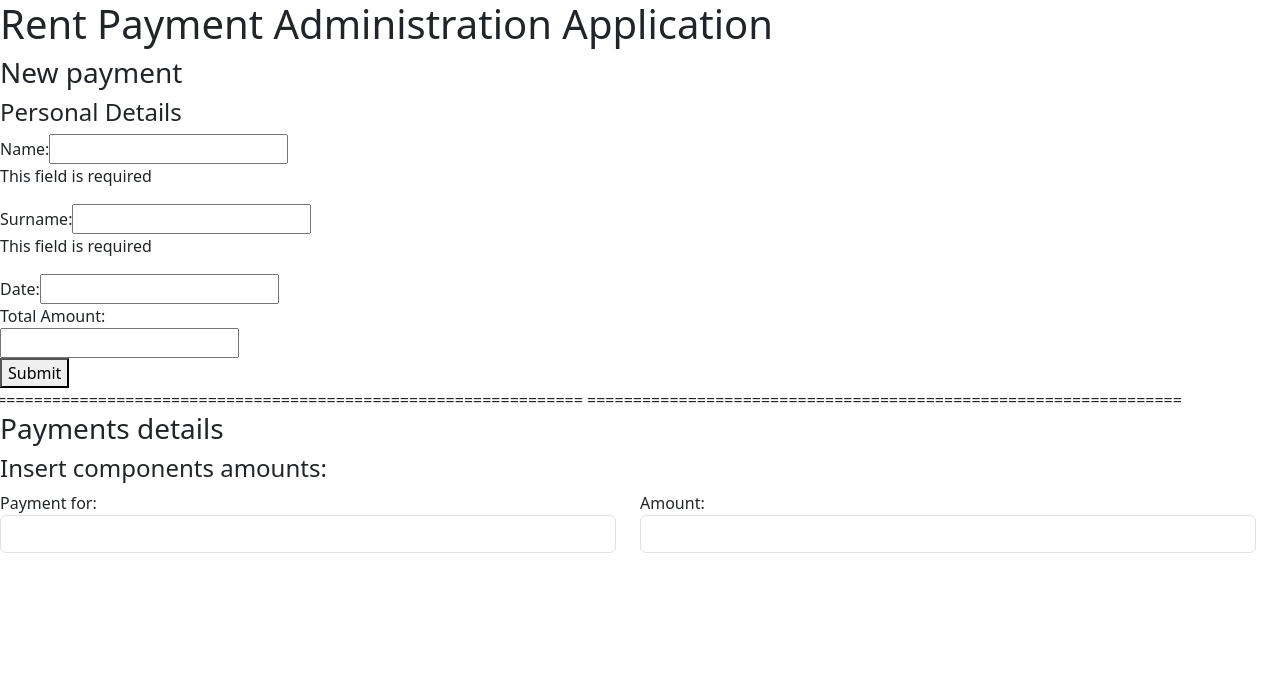
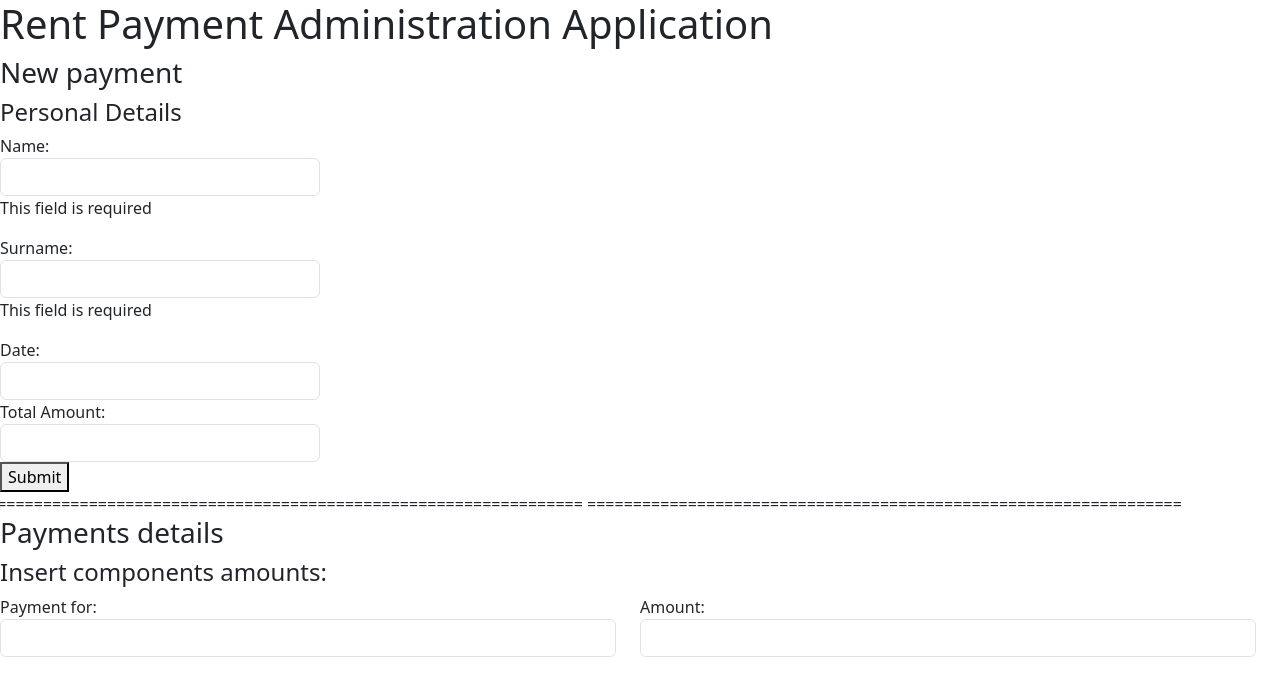
Before and after one commit to k1280/paymentCliApp, an Angular app in the folder my-app/: page / in a window 1280 px wide. Shown: the top 696 px of the page. Built offline with nearby package versions, Linux system fonts and the light colour scheme.

Commit message:
class for inputs

```diff
--- a/my-app/src/app/payment-detail.component.html
+++ b/my-app/src/app/payment-detail.component.html
@@ -9,7 +9,7 @@
             <!-- formGroup connects model with the form template -->
             <div class="col-md-3">
                 <label>Name:</label>
-                <input type="text" formControlName="name">
+                <input type="text" class="form-control" formControlName="name">
                 <p *ngIf="totalAmountForm.controls.name.errors">This field is required</p>
             </div>
             <!-- formControlName -> associate the form controls to the model,
@@ -17,16 +17,16 @@
         the controls on the outer form -->
             <div class="col-md-3">
                 <label>Surname:</label>
-                <input type="text" formControlName="surname">
+                <input type="text" class="form-control" formControlName="surname">
                 <p *ngIf="totalAmountForm.controls.surname.errors">This field is required</p>
             </div>
             <div class="col-md-3">
                 <label>Date:</label>
-                <input type="text" formControlName="date">
+                <input type="text" class="form-control" formControlName="date">
             </div>
             <div class="col-md-3">
                 <label>Total Amount:</label>
-                <input #amount type="text" formControlName="totalAmount" (keyup.enter)="onEnter(totalAmount.value)">
+                <input #amount type="text" class="form-control" formControlName="totalAmount" (keyup.enter)="onEnter(totalAmount.value)">
             </div>
             <button type="submit">Submit</button>
         </form>
```
